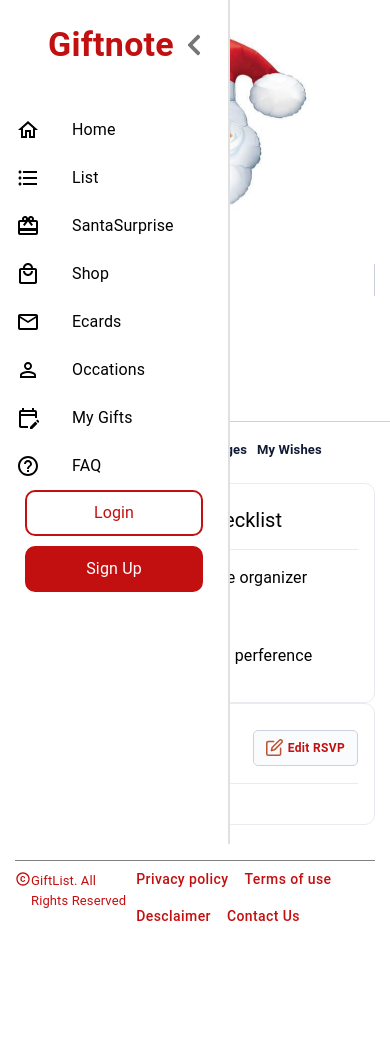
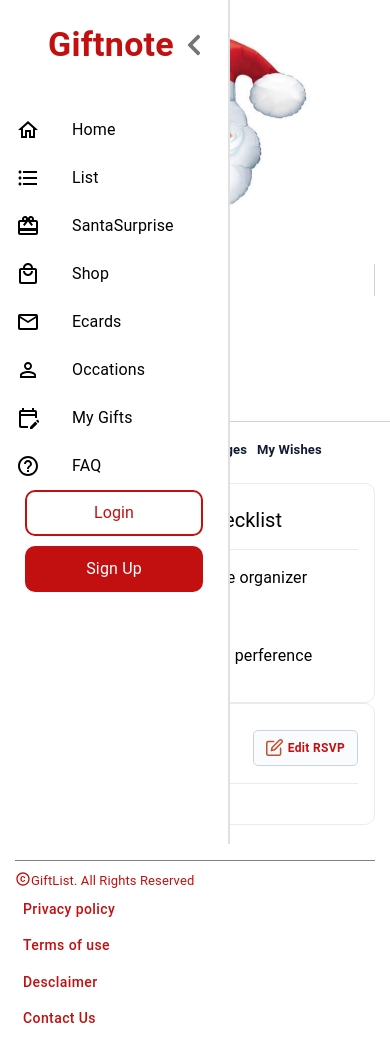
Before and after one commit to FatimaMary/giftlist, a React (Create React App) app in the folder client/: page /eventview in a window 390 px wide. Shown: the top 1062 px of the page. Before the commit the page ends 967 px from the top, so only its background shows below. Built offline with nearby package versions, Linux system fonts and the light colour scheme; no server answers; the HTML template or start-up script is replaced by a standard one.

Commit message:
Update Footer.jsx

```diff
--- a/client/src/Components/Footer.jsx
+++ b/client/src/Components/Footer.jsx
@@ -3,20 +3,23 @@ import CopyrightIcon from "@mui/icons-material/Copyright";
 import {
   Box,
   Button,
-  TextField,
-  ThemeProvider,
   Typography,
-  createTheme,
+  useMediaQuery,
+  useTheme,
 } from "@mui/material";
 
 function Footer() {
+  const theme = useTheme();
+  const isMobile = useMediaQuery(theme.breakpoints.down("sm")); //
+
   return (
     <Box
       sx={{
         display: "flex",
-        justifyContent: "space-between",
+        justifyContent: isMobile ? "flex-start" : "space-between",
         borderTop: "1px solid grey",
         marginTop: "20px",
+        flexDirection: isMobile ? "column" : "row",
       }}
     >
       <Box
@@ -40,7 +43,14 @@ function Footer() {
           GiftList. All Rights Reserved
         </Typography>
       </Box>
-      <Box>
+      <Box
+        sx={{
+          display: isMobile ? "flex" : "",
+          flexDirection: isMobile ? "column" : "",
+          justifyContent: isMobile ? "flex-start" : "",
+          alignItems: isMobile ? "flex-start" : "",
+        }}
+      >
         <Button
           sx={{
             textTransform: "inherit",
```
